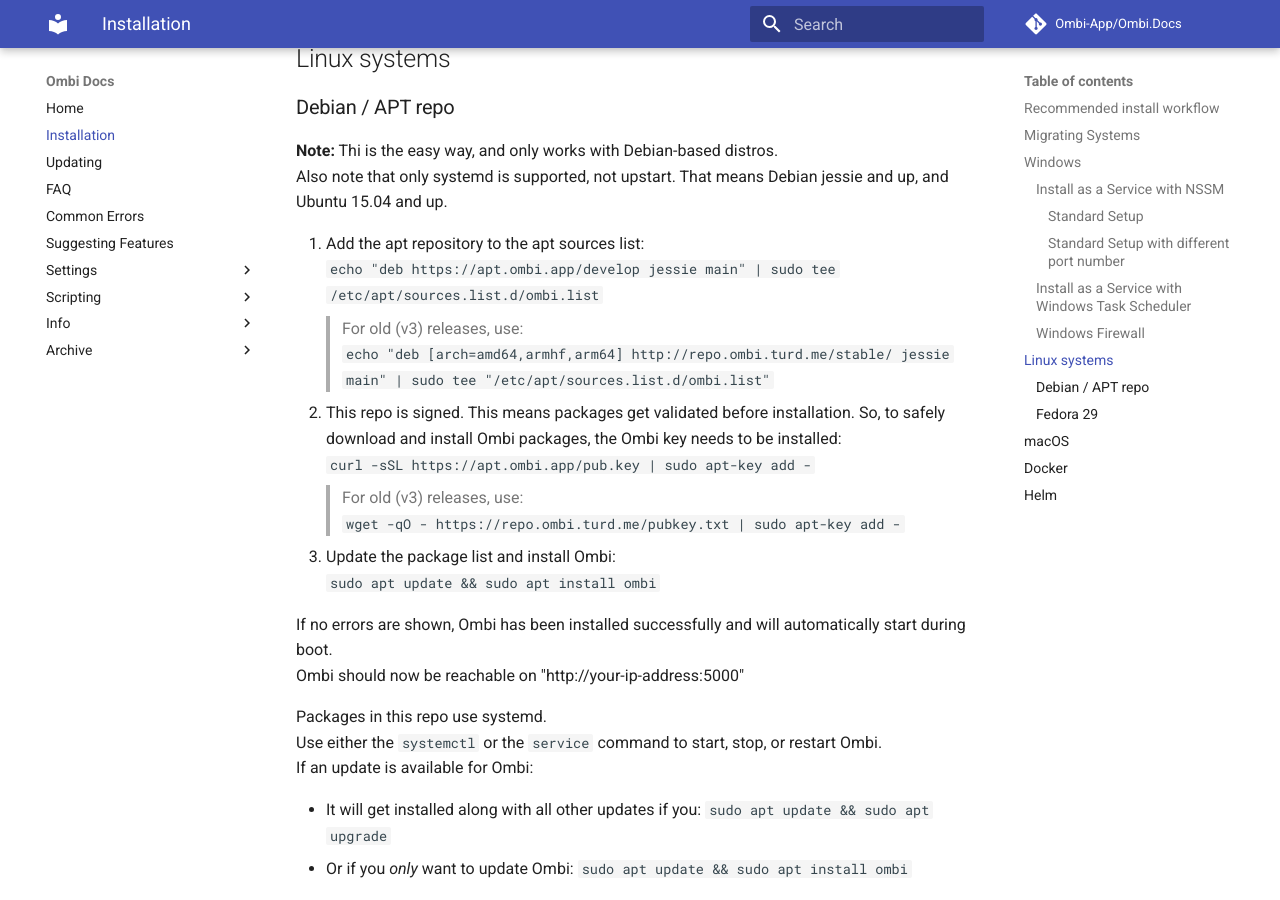
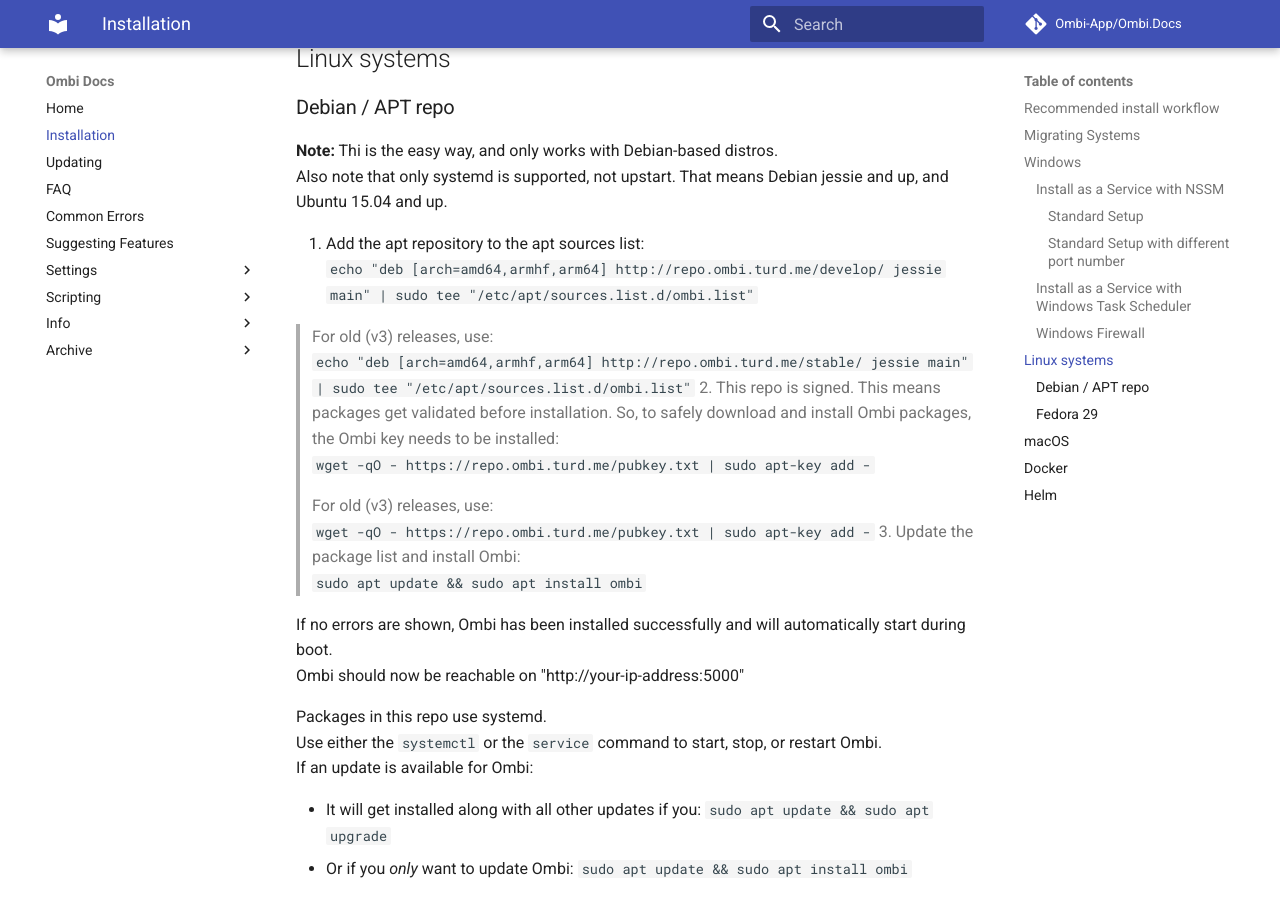
Before and after one commit to Ombi-app/Ombi.Docs, an MkDocs documentation site: the page built from docs/installation.md, in a window 1280 px wide and 900 px high, scrolled down 4135 px. Built offline with MkDocs 1.6.1 and Material for MkDocs 9.7.7, drawn with Linux system fonts in a browser that asks for light colours; comment, search, counter and statistics services are not loaded.

Commit message:
Switch to old repo until ready for primetime

```diff
--- a/docs/installation.md
+++ b/docs/installation.md
@@ -118,11 +118,13 @@
 Also note that only systemd is supported, not upstart. That means Debian jessie and up, and Ubuntu 15.04 and up.
 
 1. Add the apt repository to the apt sources list:
-   `echo "deb https://apt.ombi.app/develop jessie main" | sudo tee /etc/apt/sources.list.d/ombi.list`
+   `echo "deb [arch=amd64,armhf,arm64] http://repo.ombi.turd.me/develop/ jessie main" | sudo tee "/etc/apt/sources.list.d/ombi.list"`
+   <!--`echo "deb https://apt.ombi.app/develop jessie main" | sudo tee /etc/apt/sources.list.d/ombi.list`-->
    > For old (v3) releases, use:
    > `echo "deb [arch=amd64,armhf,arm64] http://repo.ombi.turd.me/stable/ jessie main" | sudo tee "/etc/apt/sources.list.d/ombi.list"`
 2. This repo is signed. This means packages get validated before installation. So, to safely download and install Ombi packages, the Ombi key needs to be installed:
-   `curl -sSL https://apt.ombi.app/pub.key | sudo apt-key add -`
+   `wget -qO - https://repo.ombi.turd.me/pubkey.txt | sudo apt-key add -`
+   <!--`curl -sSL https://apt.ombi.app/pub.key | sudo apt-key add -`-->
    > For old (v3) releases, use:
    > `wget -qO - https://repo.ombi.turd.me/pubkey.txt | sudo apt-key add -`
 3. Update the package list and install Ombi:
```
